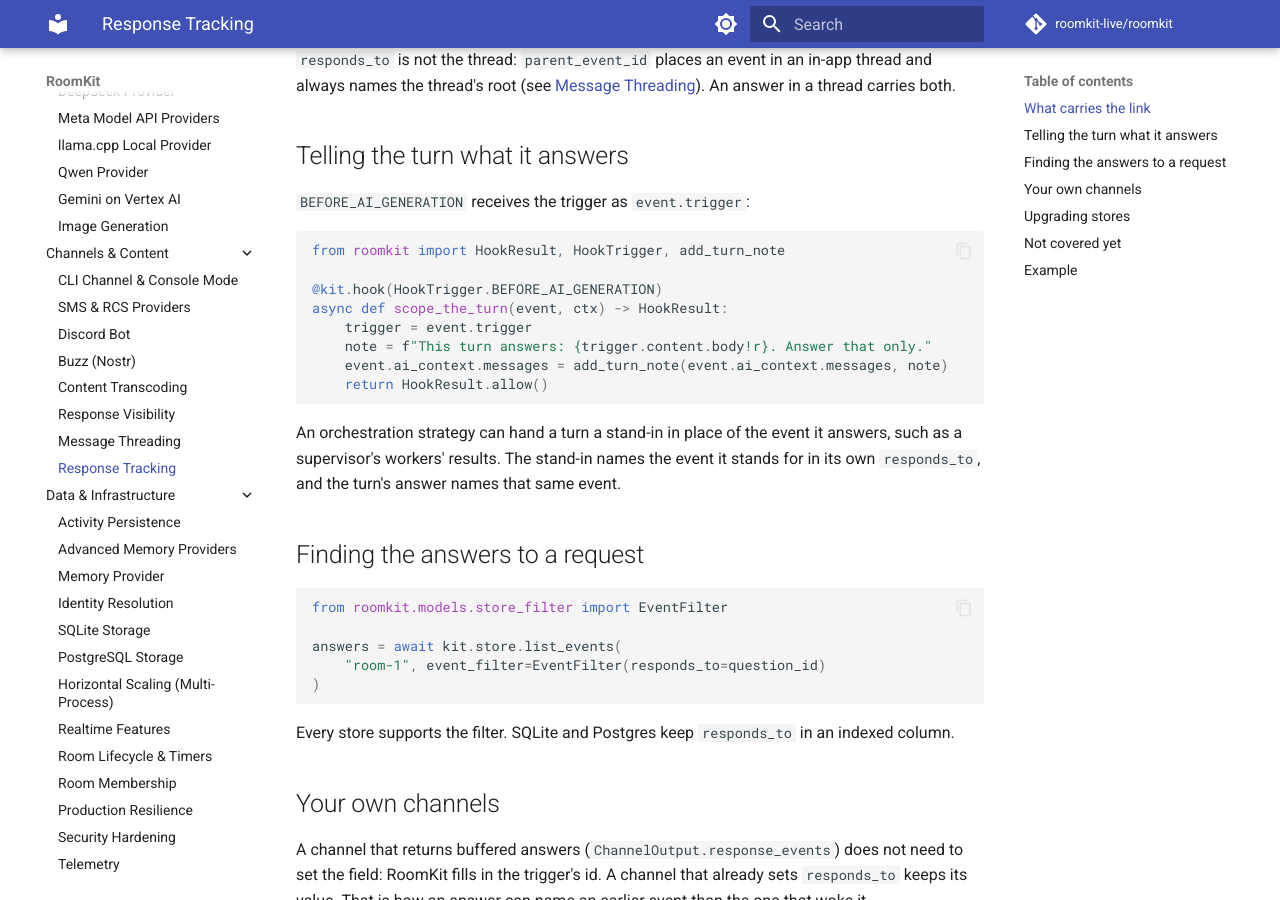
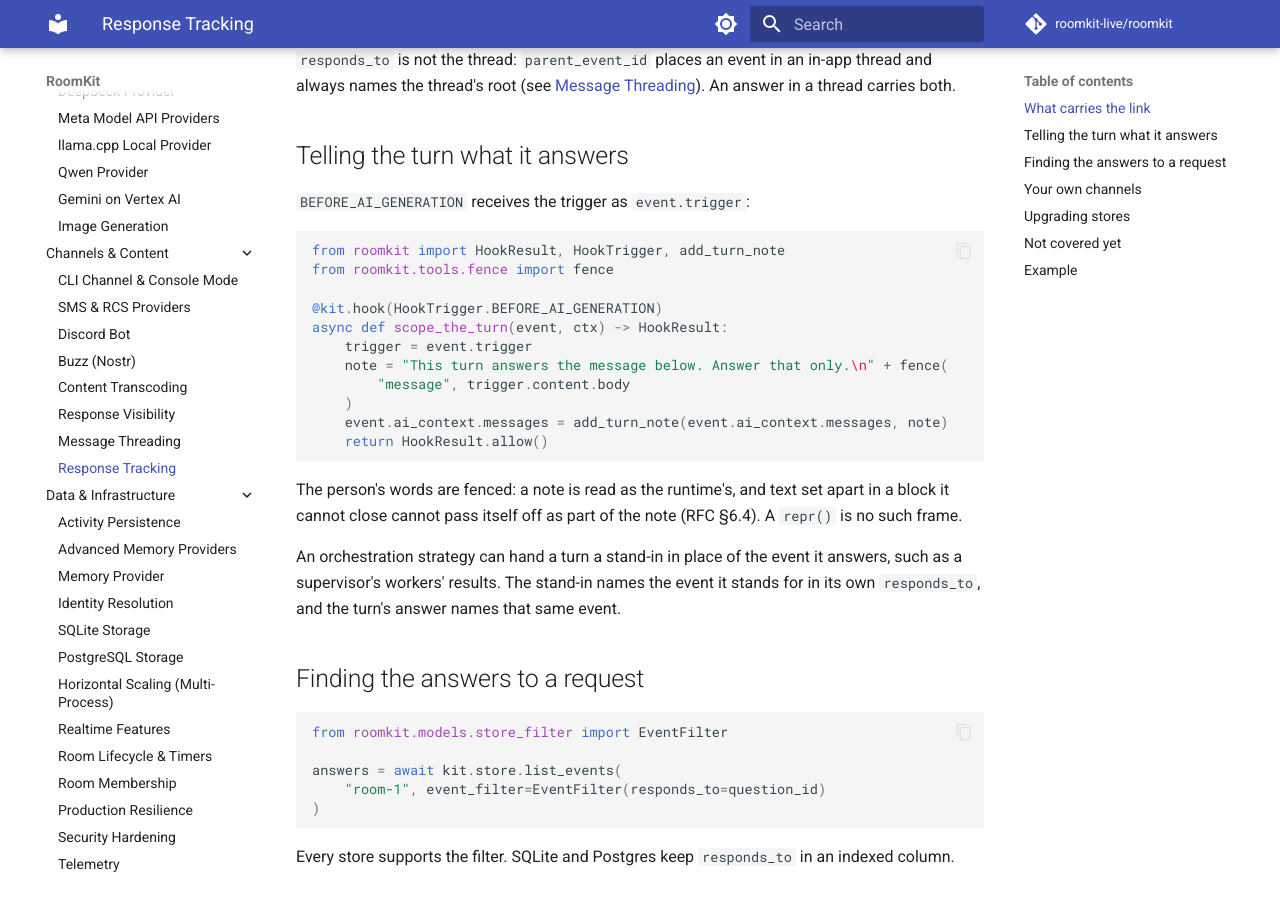
Before and after one commit to roomkit-live/roomkit-docs, an MkDocs documentation site: the page built from docs/guides/response-tracking.md, in a window 1280 px wide and 900 px high, scrolled down 1135 px. Built offline with MkDocs 1.6.1 and Material for MkDocs 9.7.7, drawn with Linux system fonts in a browser that asks for light colours; comment, search, counter and statistics services are not loaded.

Commit message:
docs(context): the hook examples fence a person's words rather than repr them (RMK-590)

````diff
--- a/docs/guides/response-tracking.md
+++ b/docs/guides/response-tracking.md
@@ -50,14 +50,21 @@ thread and always names the thread's root (see
 
 ```python
 from roomkit import HookResult, HookTrigger, add_turn_note
+from roomkit.tools.fence import fence
 
 @kit.hook(HookTrigger.BEFORE_AI_GENERATION)
 async def scope_the_turn(event, ctx) -> HookResult:
     trigger = event.trigger
-    note = f"This turn answers: {trigger.content.body!r}. Answer that only."
+    note = "This turn answers the message below. Answer that only.\n" + fence(
+        "message", trigger.content.body
+    )
     event.ai_context.messages = add_turn_note(event.ai_context.messages, note)
     return HookResult.allow()
 ```
+
+The person's words are fenced: a note is read as the runtime's, and text set
+apart in a block it cannot close cannot pass itself off as part of the note
+(RFC §6.4). A `repr()` is no such frame.
 
 An orchestration strategy can hand a turn a stand-in in place of the event it
 answers, such as a supervisor's workers' results. The stand-in names the event
````
Also changed, not shown: docs/guides/ai-steering.md (+3 -1 lines).
